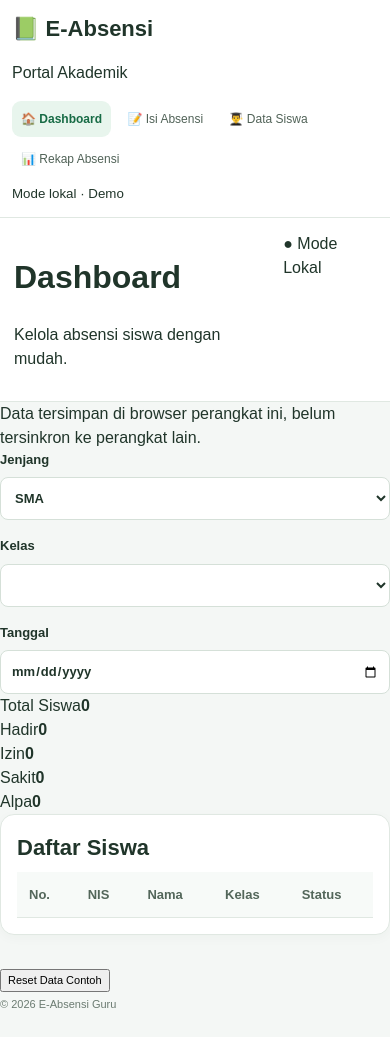
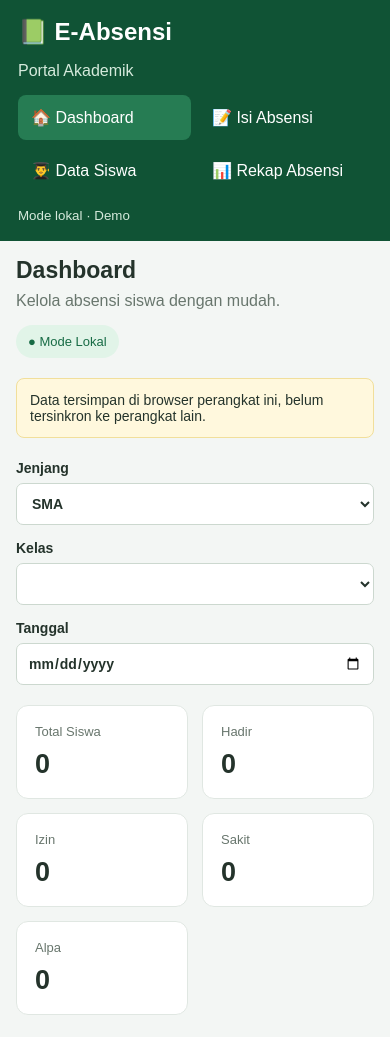
Before and after one commit to muisadkhaa09-byte/ABSENSI-SISWA-DIGITAL, a plain HTML site: page index.html in a window 390 px wide. Shown: the top 1037 px of the page. Drawn offline with Linux system fonts and the light colour scheme; a script that the page names is missing.

Commit message:
Update style.css

```diff
--- a/style.css
+++ b/style.css
@@ -1,454 +1,205 @@
 
 :root {
   --green: #176b45;
-  --green-dark: #105436;
-  --green-light: #e8f5ed;
-  --bg: #f4f7f5;
-  --text: #20352a;
-  --muted: #6b7b71;
-  --border: #e0e8e2;
-  --white: #ffffff;
+  --green-dark: #105335;
+  --bg: #f3f6f4;
+  --border: #e0e7e2;
+  --text: #24332b;
 }
 
-* {
-  box-sizing: border-box;
-}
+* { box-sizing: border-box; }
 
 body {
   margin: 0;
-  font-family: Arial, Helvetica, sans-serif;
+  font-family: Arial, sans-serif;
   background: var(--bg);
   color: var(--text);
-  line-height: 1.5;
 }
 
-button, input, select {
-  font: inherit;
-}
-
-button {
-  cursor: pointer;
-}
-
-.topbar {
-  min-height: 82px;
-  padding: 16px 28px;
-  background: var(--white);
-  border-bottom: 1px solid var(--border);
-  display: flex;
-  align-items: center;
-  justify-content: space-between;
-  gap: 16px;
-}
-
-.brand {
-  display: flex;
-  align-items: center;
-  gap: 12px;
-}
-
-.brand-logo {
-  width: 46px;
-  height: 46px;
-  border-radius: 12px;
-  display: grid;
-  place-items: center;
-  background: var(--green);
-  color: white;
-  font-size: 24px;
-  font-weight: bold;
-}
-
-.brand h1 {
-  margin: 0;
-  font-size: 19px;
-}
-
-.brand p {
-  margin: 3px 0 0;
-  font-size: 12px;
-  color: var(--muted);
-}
-
-.demo-badge {
-  background: #fff2d8;
-  color: #805300;
-  padding: 7px 11px;
-  border-radius: 20px;
-  font-size: 11px;
-  font-weight: bold;
-}
+button, input, select { font: inherit; }
+button { cursor: pointer; }
 
 .layout {
-  display: grid;
-  grid-template-columns: 230px minmax(0, 1fr);
-  min-height: calc(100vh - 82px);
+  display: flex;
+  min-height: 100vh;
 }
 
 .sidebar {
-  background: var(--white);
-  border-right: 1px solid var(--border);
+  background: var(--green-dark);
+  color: white;
+  width: 245px;
   padding: 24px 16px;
+  flex-shrink: 0;
 }
 
-.menu-label, .eyebrow {
-  color: var(--muted);
-  font-size: 11px;
-  font-weight: bold;
-  letter-spacing: 1px;
-}
-
-.menu-label {
-  padding: 0 10px;
-  margin: 0 0 12px;
-}
+.sidebar h2 { margin: 0 0 8px; }
+.sidebar p { color: #d5eadc; margin-bottom: 30px; }
+.sidebar nav { display: grid; gap: 8px; }
 
 .nav-link {
   width: 100%;
-  display: block;
+  padding: 13px;
   text-align: left;
   border: 0;
-  border-radius: 9px;
-  padding: 12px;
-  margin-bottom: 6px;
-  color: #506257;
+  border-radius: 8px;
+  color: white;
   background: transparent;
 }
 
-.nav-link:hover,
-.nav-link.active {
-  background: var(--green-light);
-  color: var(--green);
-  font-weight: bold;
-}
+.nav-link:hover, .nav-link.active { background: #267c53; }
+.sidebar small { display: block; margin-top: 35px; color: #d5eadc; }
 
-.sidebar-note {
-  margin-top: 30px;
-  padding: 13px;
-  border-radius: 10px;
-  background: var(--bg);
-  font-size: 12px;
-}
-
-.sidebar-note p {
-  margin-bottom: 0;
-  color: var(--muted);
-}
-
-.content {
+.main {
+  flex: 1;
   min-width: 0;
   padding: 28px;
 }
 
-.page {
-  display: none;
-  min-width: 0;
+.topbar {
+  display: flex;
+  justify-content: space-between;
+  align-items: center;
+  gap: 15px;
+  margin-bottom: 20px;
 }
 
-.page.active {
-  display: block;
-}
+.topbar h1 { margin: 0 0 8px; font-size: 28px; }
+.topbar p { margin: 0; color: #68766d; }
 
-.page-heading {
-  margin-bottom: 22px;
-}
-
-.eyebrow {
-  margin: 0 0 6px;
-}
-
-h2 {
-  font-size: 26px;
-  margin: 0 0 8px;
-}
-
-h3 {
-  font-size: 17px;
-  margin: 0 0 14px;
-}
-
-.muted, .hint {
-  color: var(--muted);
+.status {
+  color: var(--green);
+  background: #e1f4e8;
+  padding: 9px 12px;
+  border-radius: 20px;
+  white-space: nowrap;
   font-size: 13px;
 }
 
-.muted {
-  margin: 0;
+.notice {
+  background: #fff8dd;
+  border: 1px solid #f1df9b;
+  border-radius: 8px;
+  padding: 13px;
+  margin-bottom: 22px;
+  font-size: 14px;
 }
 
-.hint {
-  margin: 14px 0 0;
+.page { display: none; }
+.page.active { display: block; }
+
+.filters, .form-grid {
+  display: grid;
+  grid-template-columns: repeat(3, minmax(0, 1fr));
+  gap: 15px;
+  margin-bottom: 20px;
 }
 
-.panel {
-  min-width: 0;
-  background: var(--white);
-  border: 1px solid var(--border);
-  border-radius: 14px;
-  padding: 22px;
-  margin-bottom: 22px;
-  box-shadow: 0 3px 12px rgb(20 50 30 / 3%);
+.form-grid { grid-template-columns: repeat(2, minmax(0, 1fr)); }
+
+label {
+  display: grid;
+  gap: 7px;
+  font-size: 14px;
+  font-weight: 600;
 }
 
-.filters {
-  display: grid;
-  grid-template-columns: repeat(3, minmax(0, 1fr));
-  gap: 16px;
-}
-
-.filters label {
-  display: flex;
-  flex-direction: column;
-  gap: 8px;
-  font-size: 13px;
-  font-weight: bold;
-}
-
-select, input[type="date"] {
+input, select {
   width: 100%;
   min-width: 0;
-  min-height: 43px;
-  padding: 10px;
+  padding: 11px;
+  border: 1px solid #ccd8cf;
+  border-radius: 7px;
   background: white;
-  border: 1px solid #d5e0d8;
-  border-radius: 8px;
   color: var(--text);
 }
 
-select:focus, input:focus {
-  outline: 2px solid #91c9a9;
-  outline-offset: 1px;
-}
-
-.summary-grid {
+.stats {
   display: grid;
   grid-template-columns: repeat(5, minmax(0, 1fr));
   gap: 14px;
   margin-bottom: 22px;
 }
 
-.summary-card {
-  min-width: 0;
-  padding: 17px;
+.stats article, .panel {
   background: white;
   border: 1px solid var(--border);
   border-radius: 12px;
+  padding: 18px;
+  min-width: 0;
 }
 
-.summary-card span {
-  display: block;
-  font-size: 12px;
-  color: var(--muted);
-}
+.stats span { display: block; color: #68766d; font-size: 13px; }
+.stats strong { display: block; margin-top: 10px; font-size: 27px; }
 
-.summary-card strong {
-  display: block;
-  font-size: 27px;
-  margin-top: 7px;
-}
+.panel { margin-bottom: 20px; }
+.panel h2 { margin: 0 0 18px; font-size: 19px; }
 
-.summary-card.present strong {
-  color: #16804b;
-}
-
-.summary-card.sick strong {
-  color: #b77708;
-}
-
-.summary-card.permission strong {
-  color: #3167ba;
-}
-
-.summary-card.absent strong {
-  color: #c44747;
-}
-
-.panel-heading {
-  display: flex;
-  justify-content: space-between;
-  align-items: center;
-  gap: 14px;
-  margin-bottom: 16px;
-}
-
-.panel-heading h3 {
-  margin-bottom: 5px;
-}
-
-.table-wrapper {
+.table-wrap {
   width: 100%;
   overflow-x: auto;
+  margin: 12px 0 18px;
 }
 
 table {
   width: 100%;
   border-collapse: collapse;
-  text-align: left;
+  min-width: 650px;
+  font-size: 14px;
 }
 
 th, td {
-  padding: 13px 12px;
+  padding: 12px;
+  text-align: left;
   border-bottom: 1px solid var(--border);
-  font-size: 13px;
-  vertical-align: middle;
+  white-space: nowrap;
 }
 
-th {
-  background: #f7faf8;
-  color: #53665a;
-  font-weight: bold;
+th { background: #f4f8f5; }
+
+.btn {
+  border: 0;
+  border-radius: 7px;
+  padding: 11px 16px;
+  color: white;
+  background: var(--green);
 }
 
-.status-select {
-  min-width: 130px;
-  max-width: 100%;
-}
+.btn:hover { background: var(--green-dark); }
+.btn.secondary { background: #64736a; }
+.btn.danger { background: #b43d3d; }
 
-.save-area {
+.actions { display: flex; flex-wrap: wrap; gap: 10px; }
+.message { font-size: 14px; color: var(--green); }
+.message.error { color: #b42318; }
+
+.row-actions { display: flex; gap: 7px; }
+.row-actions button { padding: 7px 10px; }
+
+footer {
   display: flex;
+  justify-content: space-between;
   align-items: center;
-  justify-content: space-between;
-  gap: 14px;
-  flex-wrap: wrap;
-  margin-top: 20px;
-}
-
-.save-area p {
-  margin: 0;
-  color: var(--muted);
-  font-size: 12px;
-}
-
-.button {
-  padding: 10px 15px;
-  border: 0;
-  border-radius: 8px;
-  font-weight: bold;
+  gap: 12px;
+  color: #68766d;
+  margin-top: 28px;
   font-size: 13px;
 }
 
-.button.primary {
-  background: var(--green);
-  color: white;
-}
-
-.button.primary:hover {
-  background: var(--green-dark);
-}
-
-.button.secondary {
-  background: var(--green-light);
-  color: var(--green);
-}
-
-footer {
-  padding: 12px 0;
-  color: var(--muted);
-  font-size: 11px;
-}
-
-footer p {
-  margin: 4px 0;
-}
-
 @media (max-width: 1000px) {
-  .summary-grid {
-    grid-template-columns: repeat(3, minmax(0, 1fr));
-  }
-
-  .filters {
-    grid-template-columns: 1fr 1fr;
-  }
-
-  .filters label:last-child {
-    grid-column: 1 / -1;
-  }
+  .stats { grid-template-columns: repeat(3, minmax(0, 1fr)); }
+  .filters { grid-template-columns: repeat(2, minmax(0, 1fr)); }
 }
 
 @media (max-width: 700px) {
-  .topbar {
-    padding: 14px;
-    align-items: flex-start;
-  }
-
-  .brand h1 {
-    font-size: 16px;
-  }
-
-  .brand p {
-    font-size: 11px;
-  }
-
-  .demo-badge {
-    font-size: 9px;
-  }
-
-  .layout {
-    grid-template-columns: 1fr;
-  }
-
-  .sidebar {
-    padding: 12px;
-    border-right: 0;
-    border-bottom: 1px solid var(--border);
-  }
-
-  .sidebar-note {
-    display: none;
-  }
-
-  .nav-link {
-    display: inline-block;
-    width: auto;
-    margin: 0 3px 4px 0;
-    padding: 9px;
-    font-size: 12px;
-  }
-
-  .content {
-    padding: 16px;
-  }
-
-  h2 {
-    font-size: 22px;
-  }
-
-  .panel {
-    padding: 16px;
-  }
-
-  .filters {
-    grid-template-columns: 1fr;
-  }
-
-  .filters label:last-child {
-    grid-column: auto;
-  }
-
-  .summary-grid {
-    grid-template-columns: repeat(2, minmax(0, 1fr));
-    gap: 10px;
-  }
-
-  .summary-card {
-    padding: 13px;
-  }
-
-  .summary-card strong {
-    font-size: 23px;
-  }
-
-  .panel-heading {
-    align-items: flex-start;
-    flex-direction: column;
-  }
-
-  .save-area {
-    align-items: stretch;
-    flex-direction: column;
-  }
-
-  .save-area .button {
-    width: 100%;
-  }
+  .layout { display: block; }
+  .sidebar { width: 100%; padding: 18px; }
+  .sidebar p { margin-bottom: 15px; }
+  .sidebar nav { grid-template-columns: repeat(2, minmax(0, 1fr)); }
+  .sidebar small { margin-top: 15px; }
+  .main { padding: 16px; }
+  .topbar { align-items: flex-start; flex-direction: column; }
+  .topbar h1 { font-size: 23px; }
+  .stats { grid-template-columns: repeat(2, minmax(0, 1fr)); }
+  .filters, .form-grid { grid-template-columns: 1fr; }
+  footer { align-items: flex-start; flex-direction: column; }
 }
```
